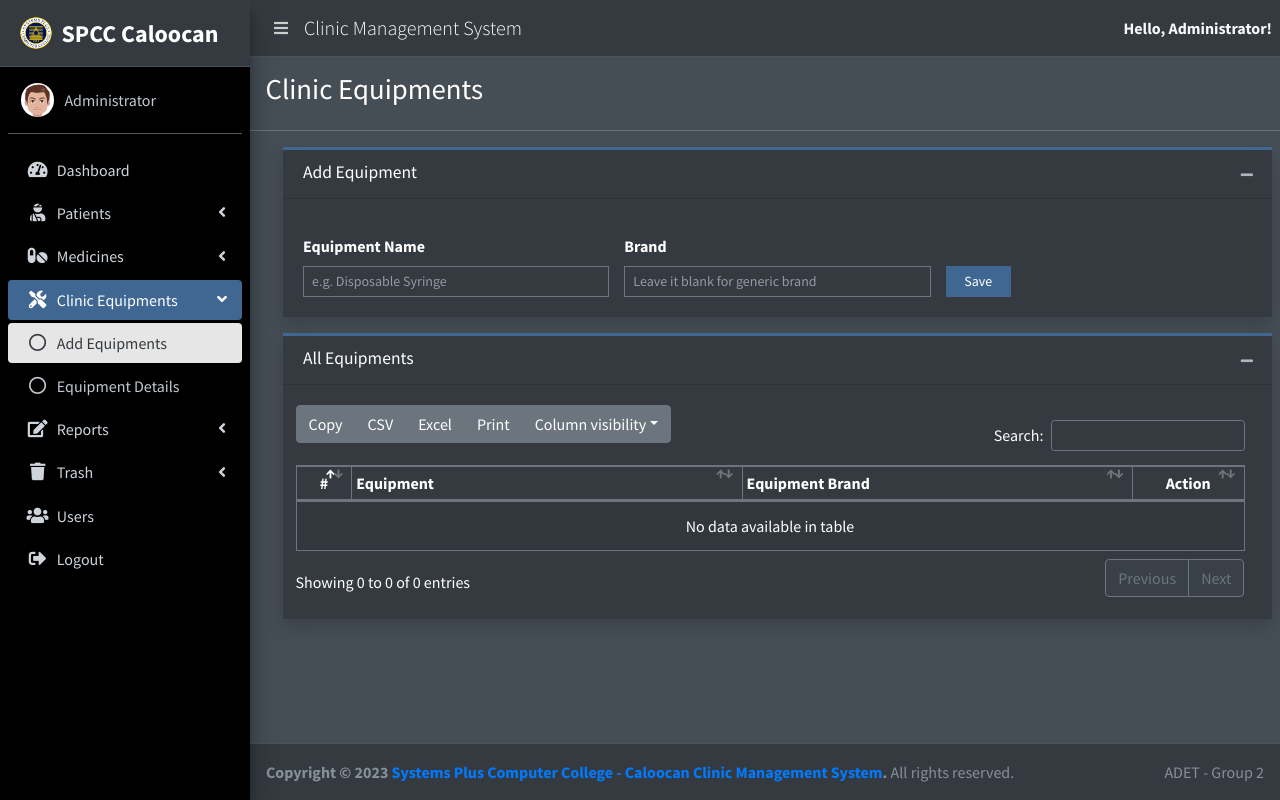
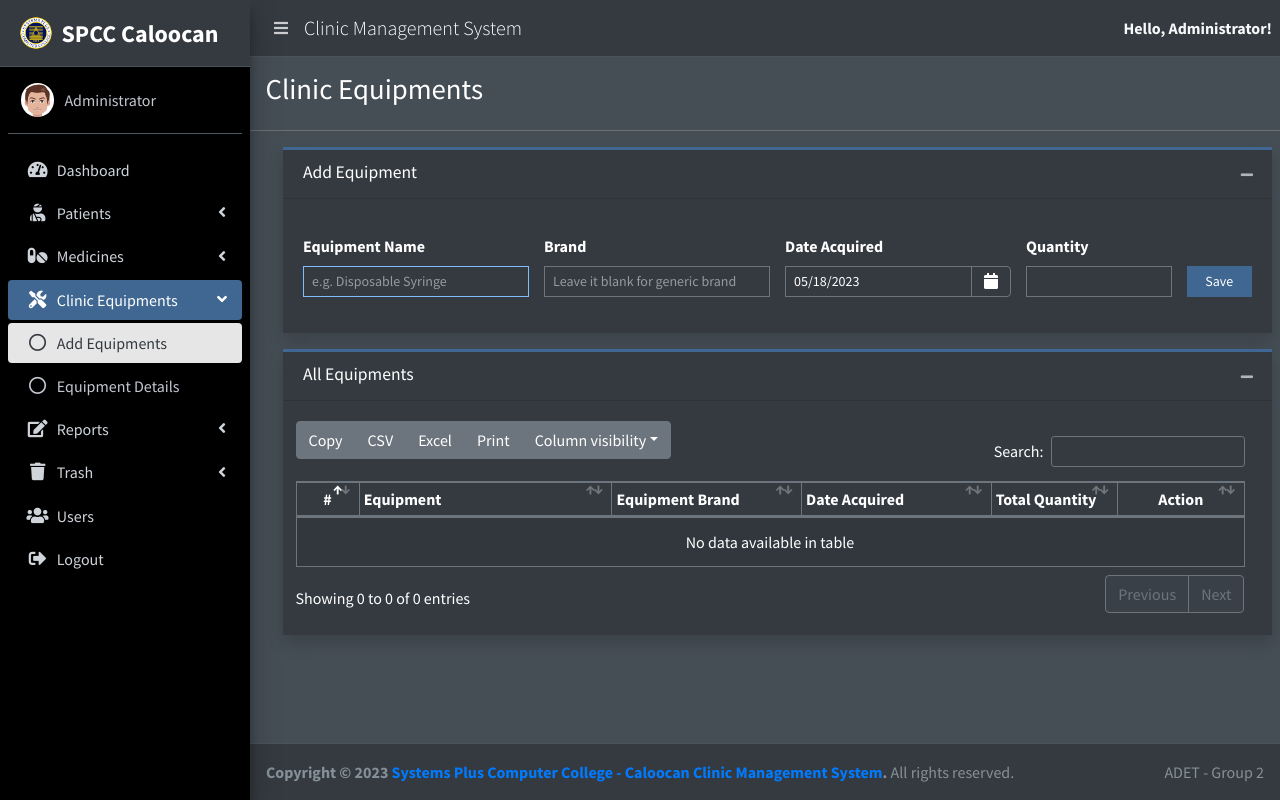
Before and after one commit to zildjiaaaaan/spcc-cms, a PHP site: page /equipments.php in a window 1280 px wide. Run offline with PHP 8.4, Linux system fonts and the light colour scheme; a user stored in the database is signed in; data that the repository does not hold is empty; some libraries are stand-ins or nearby versions.

Commit message:
Update add equipments

```diff
--- a/equipments.php
+++ b/equipments.php
@@ -8,9 +8,15 @@ if(isset($_POST['save_equipment'])) {
   $equipmentBrand = trim($_POST['equipment_brand']);
   $equipmentName = ucwords(strtolower($equipmentName));
   $equipmentBrand = ucwords(strtolower($equipmentBrand));
-  if($equipmentName != '' && $equipmentBrand != '') {
-   $query = "INSERT INTO `equipments`(`equipment`, `brand`)
-   VALUES('$equipmentName', '$equipmentBrand');";
+
+  $acquiredDateArr = explode("/", $_POST['date_acquired']);
+  $acquiredDate = $acquiredDateArr[2].'-'.$acquiredDateArr[0].'-'.$acquiredDateArr[1];
+
+  $total_qty = $_POST['quantity'];
+
+  if($equipmentName != '' && $equipmentBrand != '' && $acquiredDate != '' && $total_qty != '') {
+   $query = "INSERT INTO `equipments`(`equipment`, `brand`, `date_acquired`, `total_qty`)
+   VALUES('$equipmentName', '$equipmentBrand', '$acquiredDate', '$total_qty');";
 
    try {
 
@@ -22,7 +28,7 @@ if(isset($_POST['save_equipment'])) {
     $con->commit();
 
     $message = 'Equipment Added Successfully.';
-  }catch(PDOException $ex) {
+  } catch(PDOException $ex) {
    $con->rollback();
 
    echo $ex->getMessage();
@@ -38,7 +44,10 @@ exit;
 }
 
 try {
-  $query = "select `id`, `equipment`, `brand` from `equipments` where `is_del` = '0' order by `equipment` asc;";
+  $query = "SELECT `id`, `equipment`, `brand`, `date_acquired`, `total_qty`
+            FROM `equipments`
+            WHERE `is_del` = '0'
+            ORDER BY `equipment` ASC;";
   $stmt = $con->prepare($query);
   $stmt->execute();
 
@@ -53,6 +62,7 @@ try {
 <head>
  <?php include './config/site_css_links.php';?>
  <?php include './config/data_tables_css.php';?>
+ <link rel="stylesheet" href="plugins/tempusdominus-bootstrap-4/css/tempusdominus-bootstrap-4.min.css">
  <title>Clinic Equipments - SPCC Caloocan Clinic</title>
 </head>
 <body class="hold-transition sidebar-mini dark-mode layout-fixed layout-navbar-fixed">
@@ -88,15 +98,35 @@ include './config/sidebar.php';?>
           <div class="card-body">
             <form method="post">
              <div class="row">
-              <div class="col-lg-4 col-md-6 col-sm-6 col-xs-10">
+              <div class="col-lg-3 col-md-6 col-sm-6 col-xs-10">
                 <label>Equipment Name</label>
                 <input type="text" id="equipment_name" name="equipment_name" required="required" placeholder="e.g. Disposable Syringe"
-                class="form-control form-control-sm rounded-0" />
+                class="form-control form-control-sm rounded-0" autofocus/>
               </div>
 
-              <div class="col-lg-4 col-md-6 col-sm-6 col-xs-12">
+              <div class="col-lg-3 col-md-6 col-sm-6 col-xs-12">
                   <label>Brand</label>
                   <input id="equipment_brand" name="equipment_brand" class="form-control form-control-sm rounded-0" placeholder="Leave it blank for generic brand" required="required" />
+              </div>
+
+              <div class="col-lg-3 col-md-6 col-sm-6 col-xs-10">
+                <div class="form-group">
+                  <label>Date Acquired</label>
+                  <div class="input-group date" id="date_acquired"
+                      data-target-input="nearest">
+                      <input type="text" value="<?php echo date("m/d/Y"); ?>" id="acquired" class="form-control form-control-sm rounded-0 datetimepicker-input" data-target="#date_acquired" name="date_acquired" required="required" data-toggle="datetimepicker" autocomplete="off"/>
+                      <div class="input-group-append"
+                      data-target="#date_acquired"
+                      data-toggle="datetimepicker">
+                      <div class="input-group-text"><i class="fa fa-calendar"></i></div>
+                    </div>
+                  </div>
+                </div>
+              </div>
+
+              <div class="col-lg-2 col-md-6 col-sm-6 col-xs-12">
+                <label>Quantity</label>
+                <input type="number" min="1" id="quantity" name="quantity" class="form-control form-control-sm rounded-0"  required="required"/>
               </div>
 
               <div class="col-lg-1 col-md-12 col-sm-12 col-xs-2">
@@ -130,8 +160,10 @@ include './config/sidebar.php';?>
           <table id="all_equipments" class="table table-striped dataTable table-bordered dtr-inline" role="grid" aria-describedby="all_equipments_info">
             <colgroup>
               <col width="5%">
-              <col width="35%">
-              <col width="35%">
+              <col width="20%">
+              <col width="15%">
+              <col width="15%">
+              <col width="10%">
               <col width="10%">
             </colgroup>
 
@@ -140,6 +172,8 @@ include './config/sidebar.php';?>
                 <th class="text-center">#</th>
                 <th>Equipment</th>
                 <th>Equipment Brand</th>
+                <th>Date Acquired</th>
+                <th>Total Quantity</th>
                 <th class="text-center">Action</th>
               </tr>
             </thead>
@@ -154,6 +188,8 @@ include './config/sidebar.php';?>
                 <td class="text-center"><?php echo $serial;?></td>
                 <td><?php echo $row['equipment'];?></td>
                 <td><?php echo $row['brand'];?></td>
+                <td><?php echo $row['date_acquired'];?></td>
+                <td><?php echo $row['total_qty'];?></td>
                 <td class="text-center">
                   <a href="update_equipment.php?id=<?php echo $row['id'];?>" class="btn btn-primary btn-sm btn-flat">
                     <i class="fa fa-edit"></i>
@@ -193,6 +229,10 @@ if(isset($_GET['message'])) {
 <?php include './config/site_js_links.php'; ?>
 <?php include './config/data_tables_js.php'; ?>
 
+<script src="plugins/moment/moment.min.js"></script>
+<script src="plugins/daterangepicker/daterangepicker.js"></script>
+<script src="plugins/tempusdominus-bootstrap-4/js/tempusdominus-bootstrap-4.min.js"></script>
+
 <script>
   showMenuSelected("#mnu_equipments", "#mi_equipments");
 
@@ -212,10 +252,18 @@ if(isset($_GET['message'])) {
 
   $(document).ready(function() {
 
-    $("#equipment_brand").blur(function() {
-      var equipmentBrand = $(this).val().trim();
+    $('#date_acquired').datetimepicker({
+      format: 'L'
+      //maxDate: new Date()
+      // "setDate": new Date(),
+      // "autoclose": true
+    });
+
+
+    $("form :input").blur(function() {
+      var equipmentBrand = $("#equipment_brand").val().trim();
       var equipmentName = $("#equipment_name").val().trim();
-      $(this).val(equipmentBrand);
+      $("#equipment_brand").val(equipmentBrand);
       $("#equipment_name").val(equipmentName);
 
       if(equipmentBrand !== '') {
@@ -241,39 +289,6 @@ if(isset($_GET['message'])) {
           }
         });
       }
-
-    });
-
-    $("#equipment_name").blur(function() {
-      var equipmentName = $(this).val().trim();
-      var equipmentBrand = $("#equipment_brand").val().trim();
-      $(this).val(equipmentName);
-      $("#equipment_brand").val(equipmentBrand);
-
-      if(equipmentName !== '') {
-        $.ajax({
-          url: "ajax/check_equipment_name.php",
-          type: 'GET',
-          data: {
-            'equipment_name': equipmentName,
-            'equipment_brand': equipmentBrand
-          },
-          cache:false,
-          async:false,
-          success: function (count, status, xhr) {
-            if(count > 0) {
-              showCustomMessage("This equipment name has already been stored. Please check inventory or the Trash.");
-              $("#save_equipment").attr("disabled", "disabled");
-            } else {
-              $("#save_equipment").removeAttr("disabled");
-            }
-          },
-          error: function (jqXhr, textStatus, errorMessage) {
-            showCustomMessage(errorMessage);
-          }
-        });
-      }
-
     });
   });
 </script>
```
Also changed, not shown: dashboard.php (+8 -3 lines), readme.txt.
